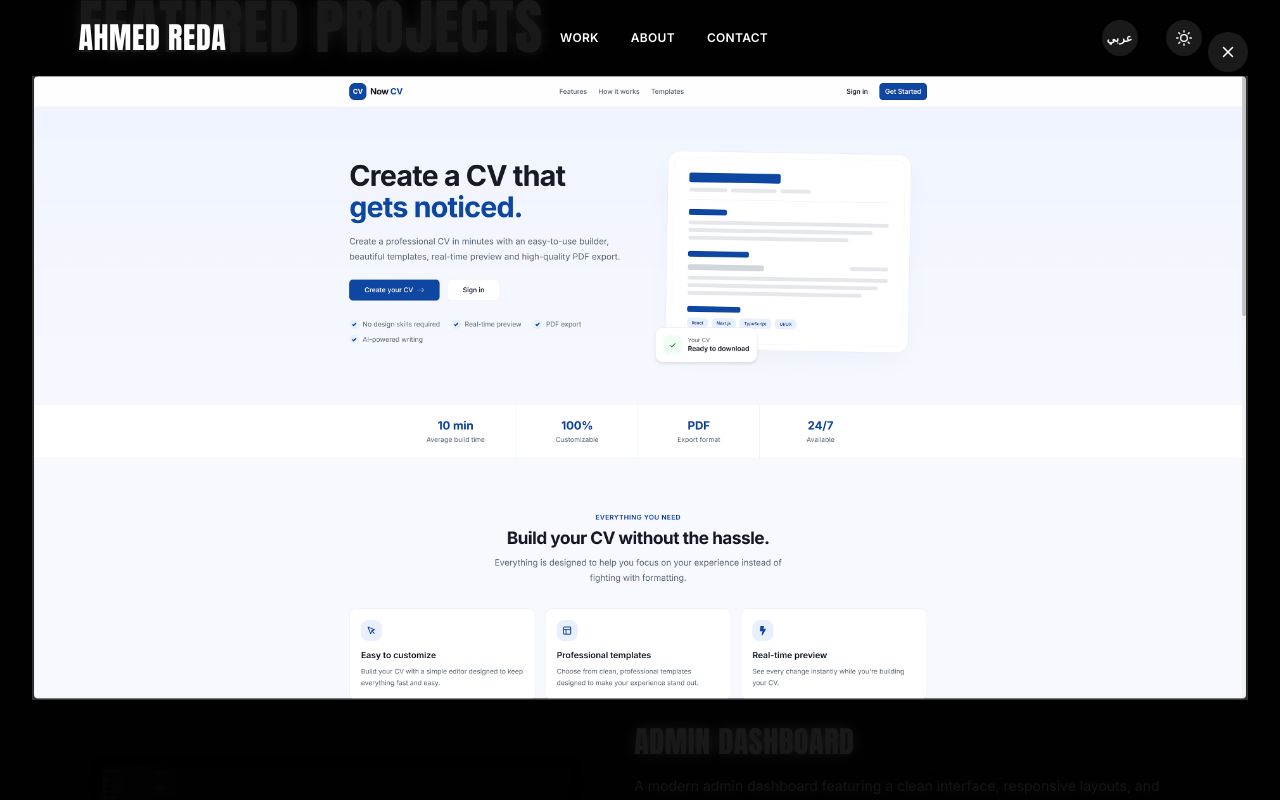
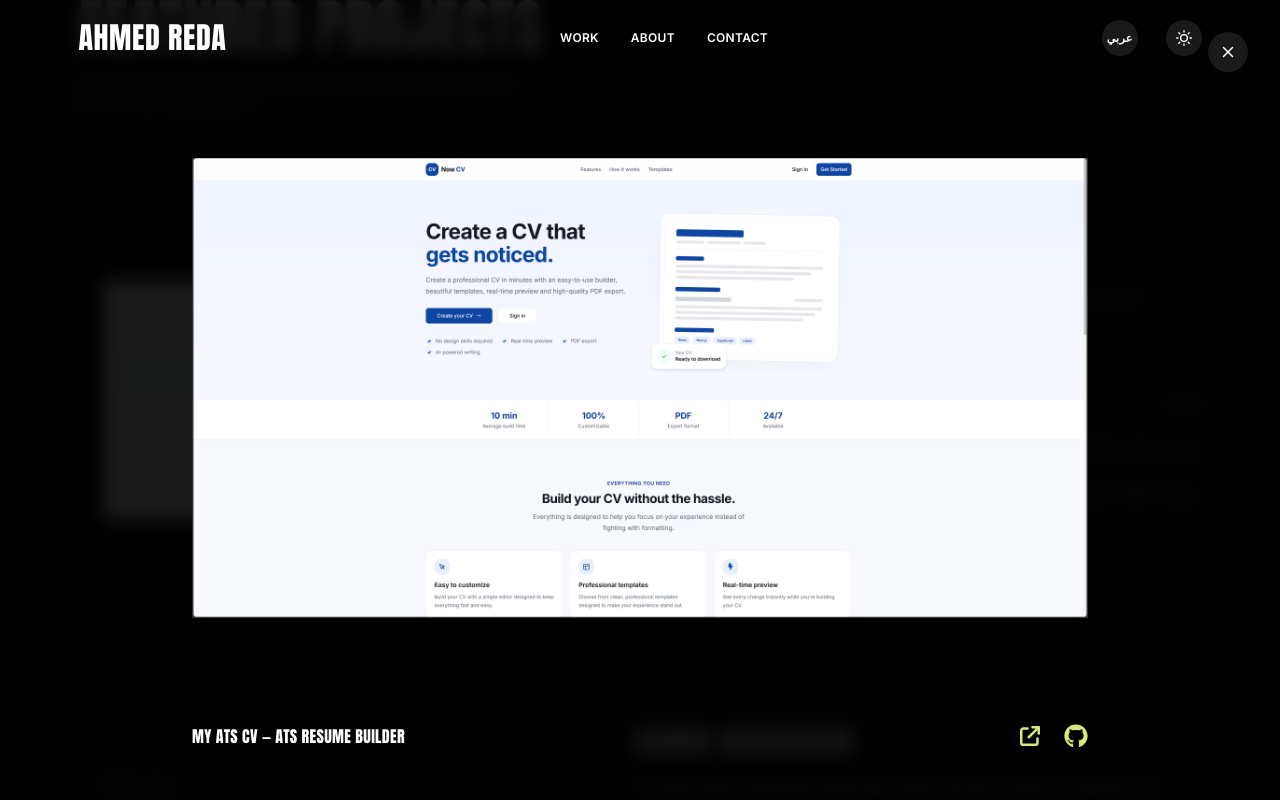
Before and after one commit to ahmed-dev-reda/ahmed-portfolio, a Next.js app: page / in a window 1280 px wide. Both pictures are taken after a click on the button 336 px from the left and 1353 px from the top of the page. Shown: the part 953-1753 px from the top of the page. Built offline with nearby package versions, Linux system fonts and the light colour scheme.

Commit message:
remove animated bg

```diff
--- a/app/page.tsx
+++ b/app/page.tsx
@@ -1,21 +1,16 @@
 import AboutMe from "@/components/sections/about-me";
 import Contact from "@/components/sections/contact";
-import KineticGridBg from "@/components/sections/kinetic-grid-bg";
+
 import Hero from "@/components/sections/hero";
 import Projects from "@/components/sections/projects";
 
 export default function RootPage() {
   return (
     <main className="overflow-x-clip">
-      {/* Fixed interactive grid background, visible after the hero (dark mode only) */}
-      <KineticGridBg />
-
-      <div className="relative z-10">
-        <Hero />
-        <Projects />
-        <AboutMe />
-        <Contact />
-      </div>
+      <Hero />
+      <Projects />
+      <AboutMe />
+      <Contact />
     </main>
   );
 }
--- a/components/sections/header.tsx
+++ b/components/sections/header.tsx
@@ -8,12 +8,6 @@ import { portfolio } from "@/components/data";
 import ThemeToggle from "@/components/sections/theme-toggle";
 import LanguageToggle from "@/components/sections/language-toggle";
 import { useI18n } from "@/components/providers/i18n";
-
-const links = [
-  { label: "Work", href: "#work" },
-  { label: "About", href: "#about" },
-  { label: "Contact", href: "#contact" },
-];
 
 const menuVariants = {
   hidden: { opacity: 0, y: -24 },
@@ -145,15 +139,15 @@ export default function Header() {
             : "max-w-[1200px] bg-transparent px-6 py-5 sm:px-10 lg:px-[3%]"
         }`}
       >
-        <Link
-          href="/"
+        <a
+          href="#"
           className={`display-heading text-foreground transition-all duration-300 ${
             scrolled ? "text-xl" : "text-lg sm:text-3xl"
           }`}
           onClick={() => setOpen(false)}
         >
           {displayName}
-        </Link>
+        </a>
 
         <nav className="hidden items-center gap-8 sm:flex">
           {links.map((link) => (
--- a/components/sections/kinetic-grid-bg.tsx
+++ /dev/null
@@ -1,38 +0,0 @@
-"use client";
-
-import { useEffect, useState } from "react";
-import { useTheme } from "next-themes";
-import KineticGrid from "@/components/ui/kinetic-grid";
-
-/**
- * Fixed full-viewport KineticGrid background.
- * Invisible over the hero (which has its own silk backdrop), fades in after
- * scrolling past it, and is only rendered in dark mode — in light mode the
- * page below the hero is left plain.
- */
-export default function KineticGridBg() {
-  const [visible, setVisible] = useState(false);
-  const { resolvedTheme } = useTheme();
-  const isDark = (resolvedTheme ?? "dark") === "dark";
-
-  useEffect(() => {
-    const onScroll = () => setVisible(window.scrollY > 500);
-    onScroll();
-    window.addEventListener("scroll", onScroll, { passive: true });
-    return () => window.removeEventListener("scroll", onScroll);
-  }, []);
-
-  // light theme: no post-hero effects at all
-  if (!isDark) return null;
-
-  return (
-    <div
-      aria-hidden
-      className={`fixed inset-0 z-0 transition-opacity duration-700 ease-out ${
-        visible ? "opacity-100" : "opacity-0"
-      }`}
-    >
-      <KineticGrid className="absolute inset-0 h-full" />
-    </div>
-  );
-}
--- a/components/sections/project-image.tsx
+++ b/components/sections/project-image.tsx
@@ -5,7 +5,7 @@ import Image from "next/image";
 import { AnimatePresence, motion } from "framer-motion";
 import { FiX, FiZoomIn } from "react-icons/fi";
 import type { FeaturedProject } from "@/components/data";
-import { ProjectLinks } from "./projects";
+import { FaArrowUpRightFromSquare, FaGithub } from "react-icons/fa6";
 
 export default function ProjectImage({
   project,
@@ -43,7 +43,7 @@ export default function ProjectImage({
           src={project.image}
           alt={`${project.title} preview`}
           fill
-          sizes="(min-width: 768px) 40vw, 70vw"
+          sizes="(min-width: 768px) 40vw, 60vw"
           className="object-contain transition-transform duration-500 ease-out group-hover:scale-[1.02]"
         />
 
@@ -69,7 +69,7 @@ export default function ProjectImage({
             animate={{ opacity: 1 }}
             exit={{ opacity: 0 }}
             transition={{ duration: 0.25 }}
-            className="fixed inset-0 z-[60] flex items-center justify-center bg-black/90 p-4 backdrop-blur-sm sm:p-8"
+            className="fixed inset-0 z-10 flex items-center justify-center bg-black/90 p-4 backdrop-blur-sm sm:p-8"
             onClick={() => setOpen(false)}
             aria-modal="true"
             role="dialog"
@@ -79,7 +79,7 @@ export default function ProjectImage({
               type="button"
               aria-label="Close preview"
               onClick={() => setOpen(false)}
-              className="absolute right-4 top-4 z-50 flex h-10 w-10 items-center justify-center rounded-full bg-card text-foreground transition hover:bg-lime hover:text-[#1a2a00] sm:right-8 sm:top-8"
+              className="absolute right-4 top-4 z-[99] flex h-10 w-10 items-center justify-center rounded-full bg-card text-foreground transition hover:bg-lime hover:text-[#1a2a00] sm:right-8 sm:top-8"
             >
               <FiX size={18} />
             </button>
@@ -94,7 +94,7 @@ export default function ProjectImage({
                 transition: { duration: 0.25, ease: "easeIn" },
               }}
               transition={{ type: "spring", stiffness: 220, damping: 27 }}
-              className="relative w-full max-w-7xl"
+              className="relative w-full max-w-4xl"
               onClick={(event) => event.stopPropagation()}
             >
               <div className="relative aspect-[4/3] w-full overflow-hidden rounded-2xl ">
@@ -102,7 +102,7 @@ export default function ProjectImage({
                   src={project.image}
                   alt={`${project.title} full preview`}
                   fill
-                  sizes="100vw"
+                  sizes="80vw"
                   className="object-contain"
                   priority
                 />
@@ -111,7 +111,34 @@ export default function ProjectImage({
                 <span className="display-heading text-foreground">
                   {project.title}
                 </span>
-                <ProjectLinks project={project} />
+                <div className="flex flex-wrap items-center gap-6">
+                  {project.liveUrl && (
+                    <a
+                      href={project.liveUrl}
+                      target="_blank"
+                      rel="noreferrer"
+                      className=""
+                    >
+                      <FaArrowUpRightFromSquare
+                        className="size-5 text-lime hover:text-white"
+                        aria-hidden
+                      />
+                    </a>
+                  )}
+                  {project.githubUrl && (
+                    <a
+                      href={project.githubUrl}
+                      target="_blank"
+                      rel="noreferrer"
+                      className=""
+                    >
+                      <FaGithub
+                        className="size-6 text-lime hover:text-white"
+                        aria-hidden
+                      />
+                    </a>
+                  )}
+                </div>
               </figcaption>
             </motion.figure>
           </motion.div>
```
